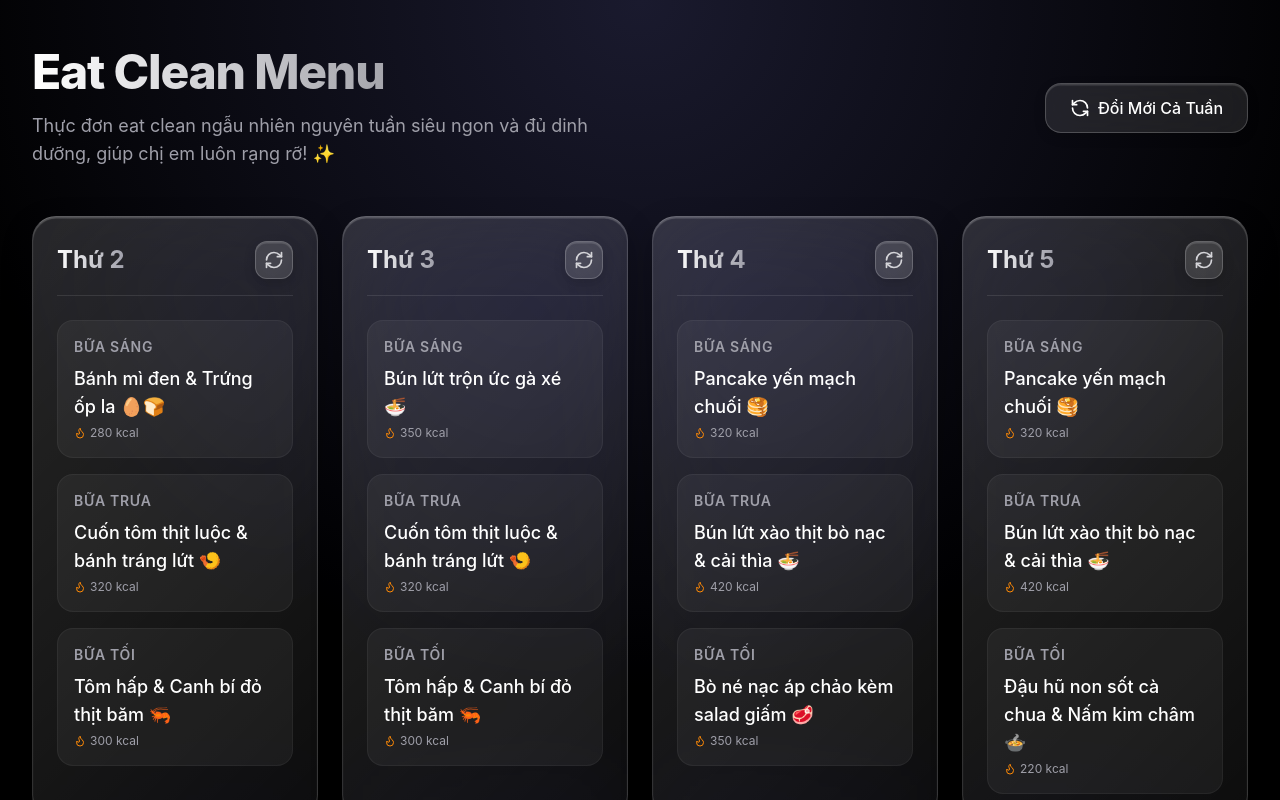
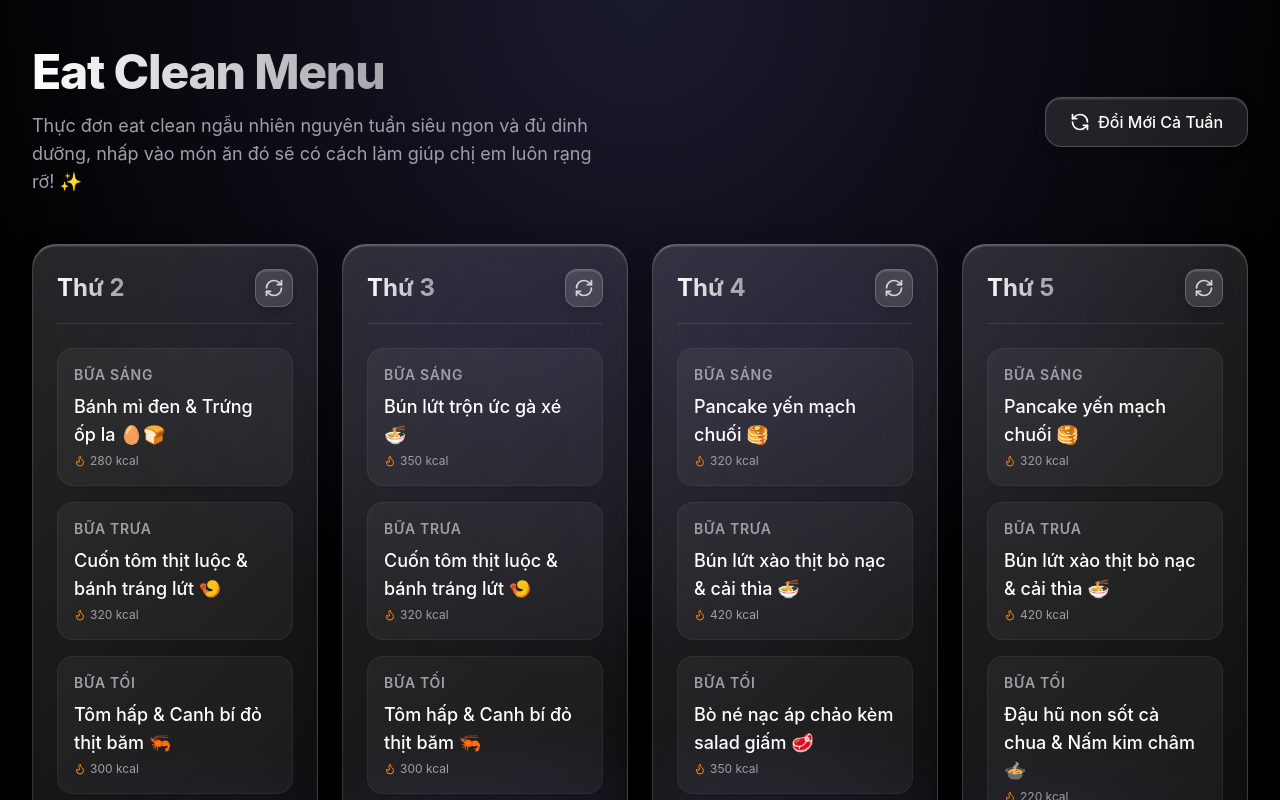
Before and after one commit to mtdes23/eat-clean, a Vue app: page / in a window 1280 px wide. Shown: the top 800 px of the page. Built offline with nearby package versions, Linux system fonts and the light colour scheme.

Commit message:
update WeeklyMenu

```diff
--- a/src/components/WeeklyMenu.vue
+++ b/src/components/WeeklyMenu.vue
@@ -6,7 +6,7 @@
           Eat Clean Menu
         </h1>
         <p class="text-zinc-400 text-lg max-w-xl">
-          Thực đơn eat clean ngẫu nhiên nguyên tuần siêu ngon và đủ dinh dưỡng, giúp chị em luôn rạng rỡ! ✨
+          Thực đơn eat clean ngẫu nhiên nguyên tuần siêu ngon và đủ dinh dưỡng, nhấp vào món ăn đó sẽ có cách làm giúp chị em luôn rạng rỡ! ✨
         </p>
       </div>
       <button @click="generateNewWeek" class="glass-button flex items-center gap-2 px-6 py-3 rounded-2xl font-medium text-white group cursor-pointer hover:border-white/40">
```
